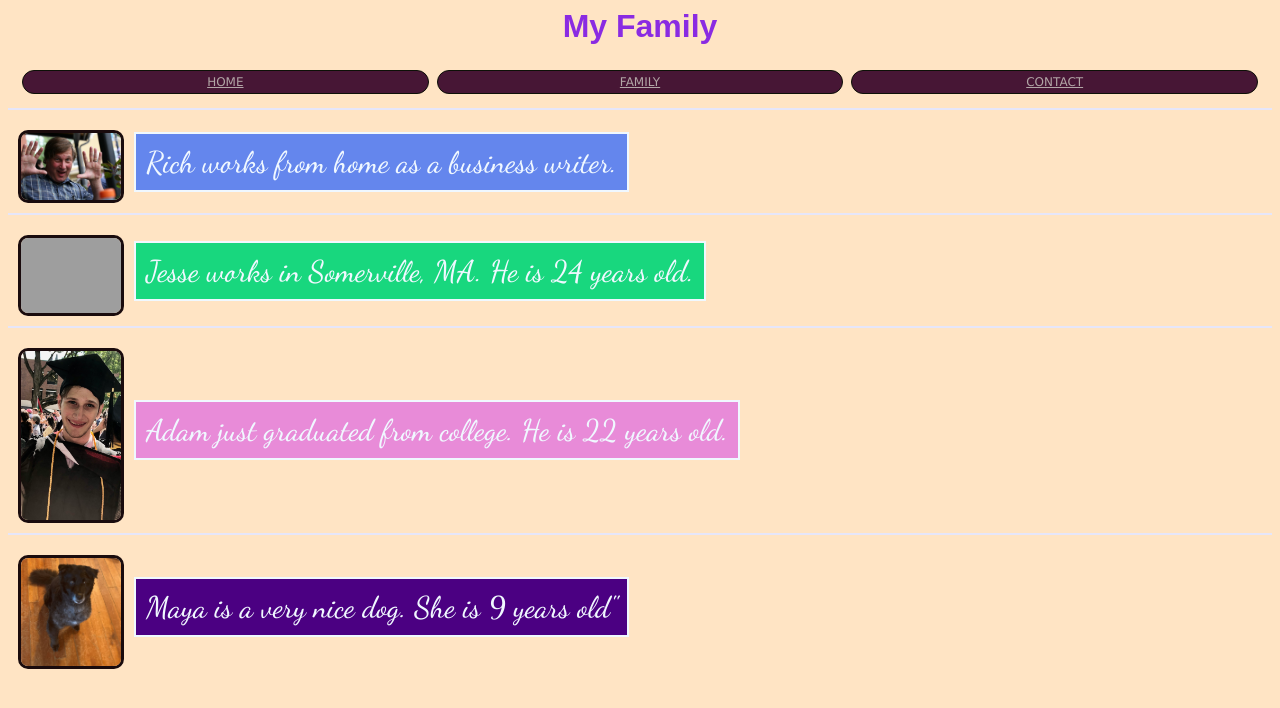
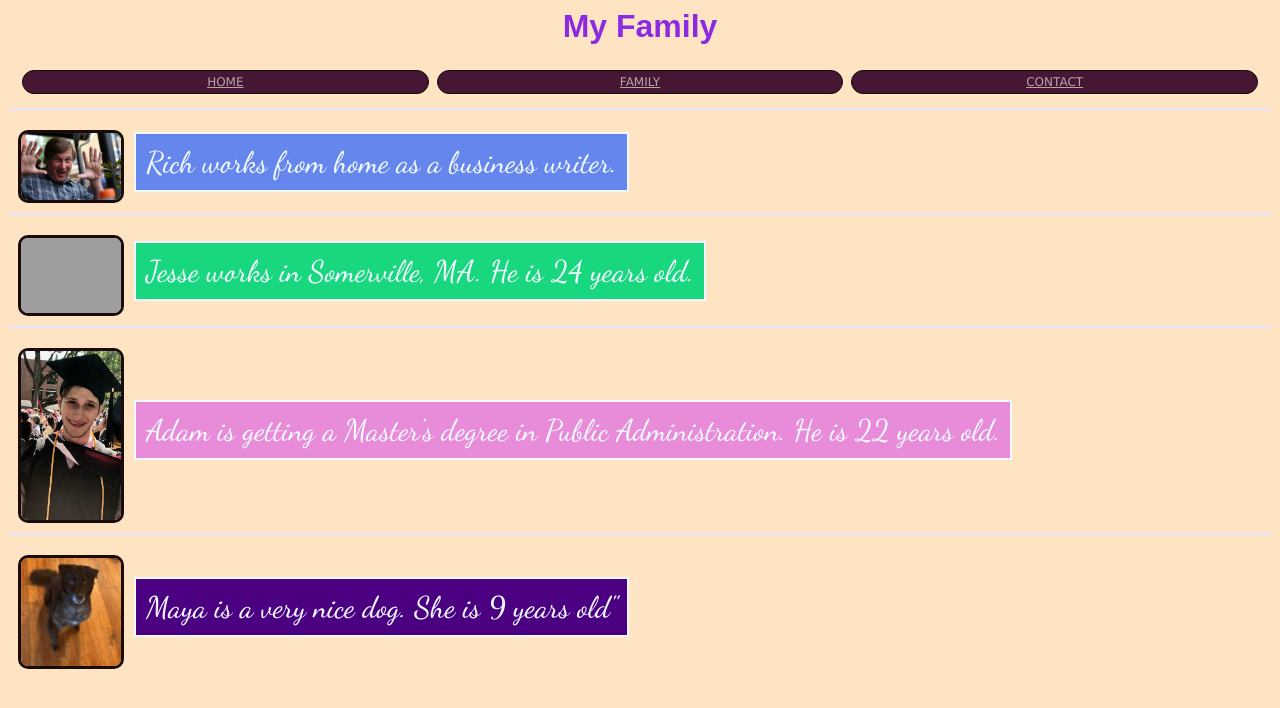
Before and after one commit to CherylCode/portfolio, a plain HTML site: page family.html in a window 1280 px wide. Drawn offline with Linux system fonts and the light colour scheme; grey boxes are pictures that could not be loaded; a web font is replaced by a local one.

Commit message:
updated Adam

```diff
--- a/family.html
+++ b/family.html
@@ -38,7 +38,7 @@
     <div class="family">
         <img src="/images/people/adam.JPG" class="family-image">
         <div class="family-text">
-            <p id="child2">Adam just graduated from college. He is 22 years old.</p>
+            <p id="child2">Adam is getting a Master's degree in Public Administration. He is 22 years old.</p>
         </div>
     </div>
 
```
